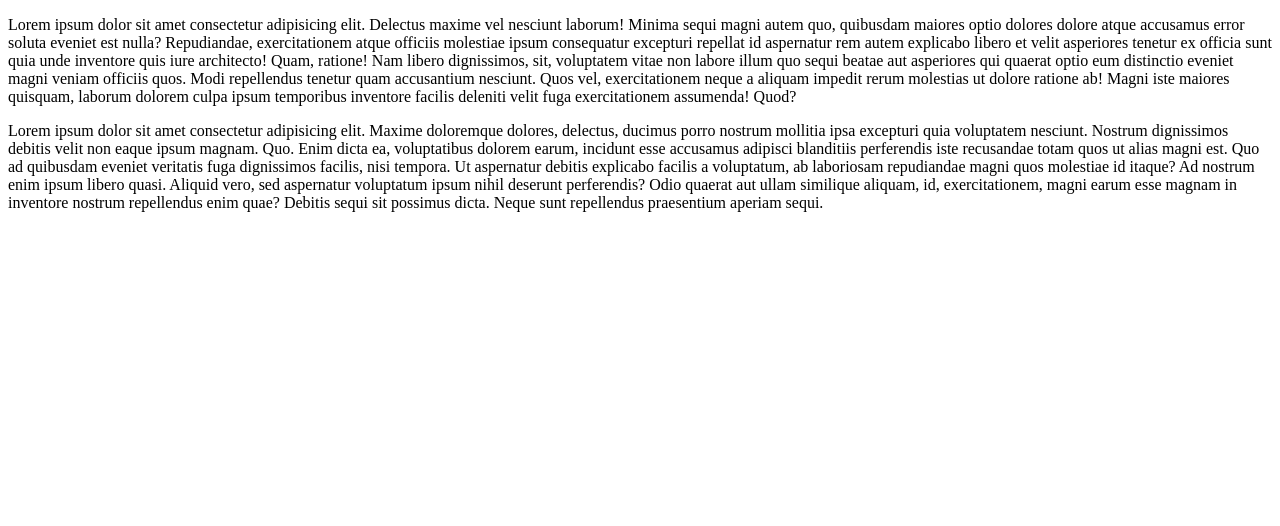
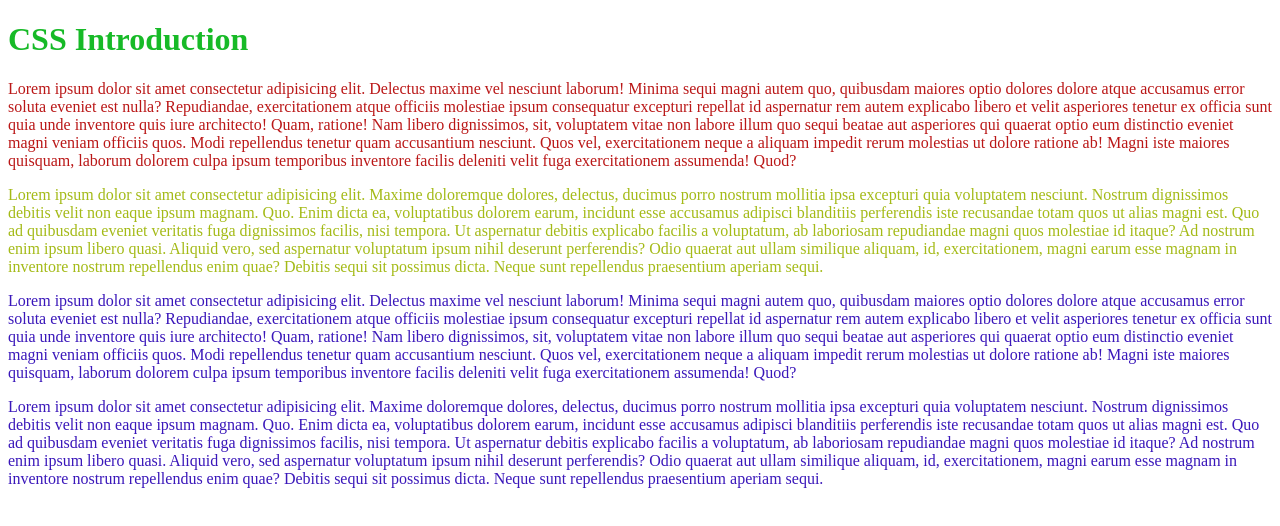
Before and after one commit to korukondadurgaprasad/CSS-from-scratch, a plain HTML site: page index.html in a window 1280 px wide. Drawn offline with Linux system fonts and the light colour scheme.

Commit message:
modified:   index.html 	new file:   index1.html 	new file:   style.css 	new file:   style1.css

```diff
--- a/index.html
+++ b/index.html
@@ -4,23 +4,67 @@
     <meta charset="UTF-8">
     <meta name="viewport" content="width=device-width, initial-scale=1.0">
     <title>CSS Inrouction</title>
+    <link rel="stylesheet" href="./style.css">
 </head>
+
 <body>
 
-
-    <p>
+    <!-- inline way/css
+    <p style="color: red;font-family:arial;">
         Lorem ipsum dolor sit amet consectetur adipisicing elit. Delectus maxime vel nesciunt laborum! Minima sequi magni autem quo, quibusdam maiores optio dolores dolore atque accusamus error soluta eveniet est nulla?
         Repudiandae, exercitationem atque officiis molestiae ipsum consequatur excepturi repellat id aspernatur rem autem explicabo libero et velit asperiores tenetur ex officia sunt quia unde inventore quis iure architecto! Quam, ratione!
         Nam libero dignissimos, sit, voluptatem vitae non labore illum quo sequi beatae aut asperiores qui quaerat optio eum distinctio eveniet magni veniam officiis quos. Modi repellendus tenetur quam accusantium nesciunt.
         Quos vel, exercitationem neque a aliquam impedit rerum molestias ut dolore ratione ab! Magni iste maiores quisquam, laborum dolorem culpa ipsum temporibus inventore facilis deleniti velit fuga exercitationem assumenda! Quod?
     </p>
 
-    <p>
+    <p style="color: red;font-family:arial;">
         Lorem ipsum dolor sit amet consectetur adipisicing elit. Maxime doloremque dolores, delectus, ducimus porro nostrum mollitia ipsa excepturi quia voluptatem nesciunt. Nostrum dignissimos debitis velit non eaque ipsum magnam. Quo.
         Enim dicta ea, voluptatibus dolorem earum, incidunt esse accusamus adipisci blanditiis perferendis iste recusandae totam quos ut alias magni est. Quo ad quibusdam eveniet veritatis fuga dignissimos facilis, nisi tempora.
         Ut aspernatur debitis explicabo facilis a voluptatum, ab laboriosam repudiandae magni quos molestiae id itaque? Ad nostrum enim ipsum libero quasi. Aliquid vero, sed aspernatur voluptatum ipsum nihil deserunt perferendis?
         Odio quaerat aut ullam similique aliquam, id, exercitationem, magni earum esse magnam in inventore nostrum repellendus enim quae? Debitis sequi sit possimus dicta. Neque sunt repellendus praesentium aperiam sequi.
-    </p>
+    </p> -->
+
+
+
+<h1>
+    CSS Introduction
+</h1>
+
+<!-- internal way/css -->
+<p>
+    Lorem ipsum dolor sit amet consectetur adipisicing elit. Delectus maxime vel nesciunt laborum! Minima sequi magni autem quo, quibusdam maiores optio dolores dolore atque accusamus error soluta eveniet est nulla?
+    Repudiandae, exercitationem atque officiis molestiae ipsum consequatur excepturi repellat id aspernatur rem autem explicabo libero et velit asperiores tenetur ex officia sunt quia unde inventore quis iure architecto! Quam, ratione!
+    Nam libero dignissimos, sit, voluptatem vitae non labore illum quo sequi beatae aut asperiores qui quaerat optio eum distinctio eveniet magni veniam officiis quos. Modi repellendus tenetur quam accusantium nesciunt.
+    Quos vel, exercitationem neque a aliquam impedit rerum molestias ut dolore ratione ab! Magni iste maiores quisquam, laborum dolorem culpa ipsum temporibus inventore facilis deleniti velit fuga exercitationem assumenda! Quod?
+</p>
+
+<p id = "para2">
+    Lorem ipsum dolor sit amet consectetur adipisicing elit. Maxime doloremque dolores, delectus, ducimus porro nostrum mollitia ipsa excepturi quia voluptatem nesciunt. Nostrum dignissimos debitis velit non eaque ipsum magnam. Quo.
+    Enim dicta ea, voluptatibus dolorem earum, incidunt esse accusamus adipisci blanditiis perferendis iste recusandae totam quos ut alias magni est. Quo ad quibusdam eveniet veritatis fuga dignissimos facilis, nisi tempora.
+    Ut aspernatur debitis explicabo facilis a voluptatum, ab laboriosam repudiandae magni quos molestiae id itaque? Ad nostrum enim ipsum libero quasi. Aliquid vero, sed aspernatur voluptatum ipsum nihil deserunt perferendis?
+    Odio quaerat aut ullam similique aliquam, id, exercitationem, magni earum esse magnam in inventore nostrum repellendus enim quae? Debitis sequi sit possimus dicta. Neque sunt repellendus praesentium aperiam sequi.
+</p>
+<p class="para3">
+    Lorem ipsum dolor sit amet consectetur adipisicing elit. Delectus maxime vel nesciunt laborum! Minima sequi magni autem quo, quibusdam maiores optio dolores dolore atque accusamus error soluta eveniet est nulla?
+    Repudiandae, exercitationem atque officiis molestiae ipsum consequatur excepturi repellat id aspernatur rem autem explicabo libero et velit asperiores tenetur ex officia sunt quia unde inventore quis iure architecto! Quam, ratione!
+    Nam libero dignissimos, sit, voluptatem vitae non labore illum quo sequi beatae aut asperiores qui quaerat optio eum distinctio eveniet magni veniam officiis quos. Modi repellendus tenetur quam accusantium nesciunt.
+    Quos vel, exercitationem neque a aliquam impedit rerum molestias ut dolore ratione ab! Magni iste maiores quisquam, laborum dolorem culpa ipsum temporibus inventore facilis deleniti velit fuga exercitationem assumenda! Quod?
+</p>
+
+<p class="para3" >
+    Lorem ipsum dolor sit amet consectetur adipisicing elit. Maxime doloremque dolores, delectus, ducimus porro nostrum mollitia ipsa excepturi quia voluptatem nesciunt. Nostrum dignissimos debitis velit non eaque ipsum magnam. Quo.
+    Enim dicta ea, voluptatibus dolorem earum, incidunt esse accusamus adipisci blanditiis perferendis iste recusandae totam quos ut alias magni est. Quo ad quibusdam eveniet veritatis fuga dignissimos facilis, nisi tempora.
+    Ut aspernatur debitis explicabo facilis a voluptatum, ab laboriosam repudiandae magni quos molestiae id itaque? Ad nostrum enim ipsum libero quasi. Aliquid vero, sed aspernatur voluptatum ipsum nihil deserunt perferendis?
+    Odio quaerat aut ullam similique aliquam, id, exercitationem, magni earum esse magnam in inventore nostrum repellendus enim quae? Debitis sequi sit possimus dicta. Neque sunt repellendus praesentium aperiam sequi.
+</p>
+
+
+
+
+
+
+
+
 
 
 </body>
--- /dev/null
+++ b/style.css
@@ -0,0 +1,13 @@
+    /* CSS selectors and properties */
+    p{
+        color: #ba1717;
+    }
+    h1{
+        color: #17ba27;
+    }
+    .para3{
+        color: #3a17ba;
+    }
+    #para2{
+        color: #a4ba17;
+    }
```
Also changed, not shown: index1.html (added, +19 -0 lines), style1.css (added, +19 -0 lines).
